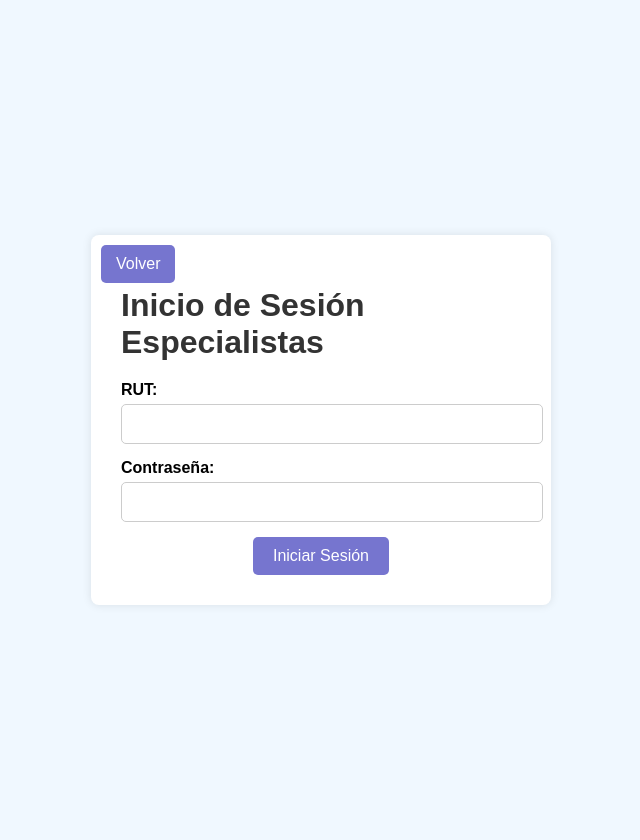
After one commit to RicardoCharris14/Ingenieria_Software, a Flask app: page /logEspecialista in a window 1280 px wide. The commit adds this page. Shown: the whole page, without its empty margins (319-959 px from the left). Run offline with Flask 3, Linux system fonts and the light colour scheme.

Commit message:
feat: se implementa log in para especialistas

```diff
--- a/src/main.py
+++ b/src/main.py
@@ -106,18 +106,33 @@ def eliminar_cita(id_horario):
         print(ex)
         return jsonify({'success': False, 'error': str(ex)})
 
-# Rutas adicionales para otras secciones
-@app.route('/<rutE>/doctor')
-def doctor(rutE):
+@app.route('/doctor')
+def doctor():
+    rutE = session.get('rut_especialista')
     especialista = DB_functions.obtener_doctores(rutE)
-    horarios = DB_functions.obtener_horarios_especialistas(rutE)  # Usamos rut para obtener los horarios
-    especialista_horarios = {
-        'especialista': especialista,
-        'horarios': horarios
-    }
+    horarios = DB_functions.obtener_horarios_especialistas(rutE)
 
-    #Fin Cambio
-    return render_template('doctor.html', especialista_horarios=especialista_horarios)
+    return render_template('doctor.html', especialista=especialista, horarios=horarios)
+
+@app.route('/logEspecialista')
+def logEspecialista():
+    return render_template('logEspecialista.html')
+
+@app.route('/login_especialista', methods=['POST'])
+def login_especialista():
+    rut = request.form.get('rut')
+    password = request.form.get('password')
+    if not rut or not password:
+        flash('RUT o contraseña no ingresados', 'danger')
+        return redirect(url_for('logEspecialista'))
+
+    especialista = DB_functions.buscar_doctor(rut)
+    if especialista and especialista['contraseña'] == password:
+        session['rut_especialista'] = rut
+        return redirect(url_for('doctor', rutE=rut))
+
+    flash('RUT o contraseña incorrectos', 'danger')
+    return redirect(url_for('logEspecialista'))
 
 @app.route('/logAdmin')
 def logAdmin():
--- /dev/null
+++ b/src/static/css/logEspecialistas.css
@@ -0,0 +1,78 @@
+body {
+    font-family: Arial, sans-serif;
+    text-align: center;
+    margin: 0;
+    padding: 20px;
+    background-color: #f0f8ff;
+    display: flex;
+    justify-content: center;
+    align-items: center;
+    height: 100vh;
+}
+
+.container {
+    max-width: 400px;
+    width: 100%;
+    padding: 30px;
+    background-color: #fff;
+    border-radius: 8px;
+    box-shadow: 0 0 10px rgba(0, 0, 0, 0.1);
+    position: relative;
+    text-align: left;
+}
+
+h1 {
+    color: #333;
+    margin-bottom: 20px;
+}
+
+form {
+    display: flex;
+    flex-direction: column;
+}
+
+label {
+    margin-bottom: 5px;
+    font-weight: bold;
+}
+
+input[type="text"], input[type="password"] {
+    padding: 10px;
+    margin-bottom: 15px;
+    width: 100%;
+    border: 1px solid #ccc;
+    border-radius: 5px;
+    font-size: 16px;
+}
+
+button {
+    padding: 10px 20px;
+    font-size: 16px;
+    cursor: pointer;
+    background-color: #7675cf;
+    color: white;
+    border: none;
+    border-radius: 5px;
+    align-self: center;
+}
+
+button:hover {
+    background-color: #584d9f;
+}
+
+.volver-btn {
+    position: absolute;
+    top: 10px;
+    left: 10px;
+    padding: 10px 15px;
+    font-size: 16px;
+    cursor: pointer;
+    background-color: #7675cf;
+    color: white;
+    border: none;
+    border-radius: 5px;
+}
+
+.volver-btn:hover {
+    background-color: #584d9f;
+}
--- a/src/templates/index.html
+++ b/src/templates/index.html
@@ -12,7 +12,7 @@
         <h2>¿Es usted un?</h2>
             <div class="botones">
                 <button onclick="location.href='{{ url_for('logPaciente') }}'">Paciente</button>
-                <button onclick="location.href='{{ url_for('doctor', rutE='12345678-9') }}'">Doctor</button>
+                <button onclick="location.href='{{ url_for('logEspecialista') }}'">Especialista</button>
                 <button onclick="location.href='{{ url_for('logAdmin') }}'">Administrativo</button>
             </div>
     </div>
--- /dev/null
+++ b/src/templates/logEspecialista.html
@@ -0,0 +1,22 @@
+<!DOCTYPE html>
+<html lang="es">
+<head>
+    <meta charset="UTF-8">
+    <meta name="viewport" content="width=device-width, initial-scale=1.0">
+    <title>Inicio de Sesión Especialistas</title>
+    <link rel="stylesheet" href="{{ url_for('static', filename='css/logEspecialistas.css') }}">
+</head>
+<body>
+    <div class="container">
+        <button class="volver-btn" onclick="location.href='{{ url_for('index') }}'">Volver</button>
+        <h1>Inicio de Sesión Especialistas</h1>
+        <form action="{{ url_for('login_especialista') }}" method="POST">
+            <label for="rut">RUT:</label>
+            <input type="text" id="rut" name="rut" required>
+            <label for="password">Contraseña:</label>
+            <input type="password" id="password" name="password" required>
+            <button type="submit">Iniciar Sesión</button>
+        </form>
+    </div>
+</body>
+</html>
```
Also changed, not shown: src/Database/DB_functions.py (+3 -4 lines), src/static/css/doctor.css (added, +371 -0 lines), src/templates/doctor.html (+11 -11 lines), 2 other files.
